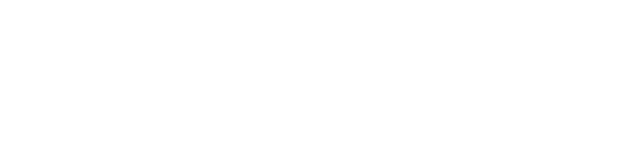
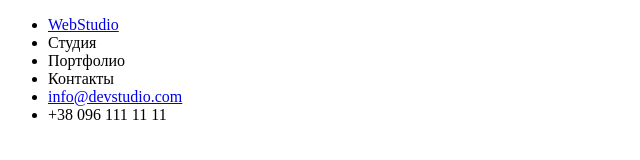
Before and after one commit to Kos8119/goit-markup-hw-01_1, a plain HTML site: page index.html in a window 1280 px wide. Shown: the whole page, without its empty margins (0-640 px from the left). Drawn offline with Linux system fonts and the light colour scheme.

Commit message:
Сщздана шапка страницы 1

```diff
--- a/index.html
+++ b/index.html
@@ -1,11 +1,20 @@
 <!DOCTYPE html>
-<html lang="en">
+<html lang="ru">
 <head>
     <meta charset="UTF-8">
     <meta name="viewport" content="width=device-width, initial-scale=1.0">
     <title>Document</title>
 </head>
 <body>
-
+    <header>
+        <ul>
+            <li><a href="#">WebStudio</a></li>
+            <li>Студия</li>
+            <li>Портфолио</li>
+            <li>Контакты</li>
+            <li><a href="#">info@devstudio.com</a></li>
+            <li>+38 096 111 11 11</li>
+        </ul>
+    </header>
 </body>
 </html>
```
Also changed, not shown: .prettierrc.json (added).
